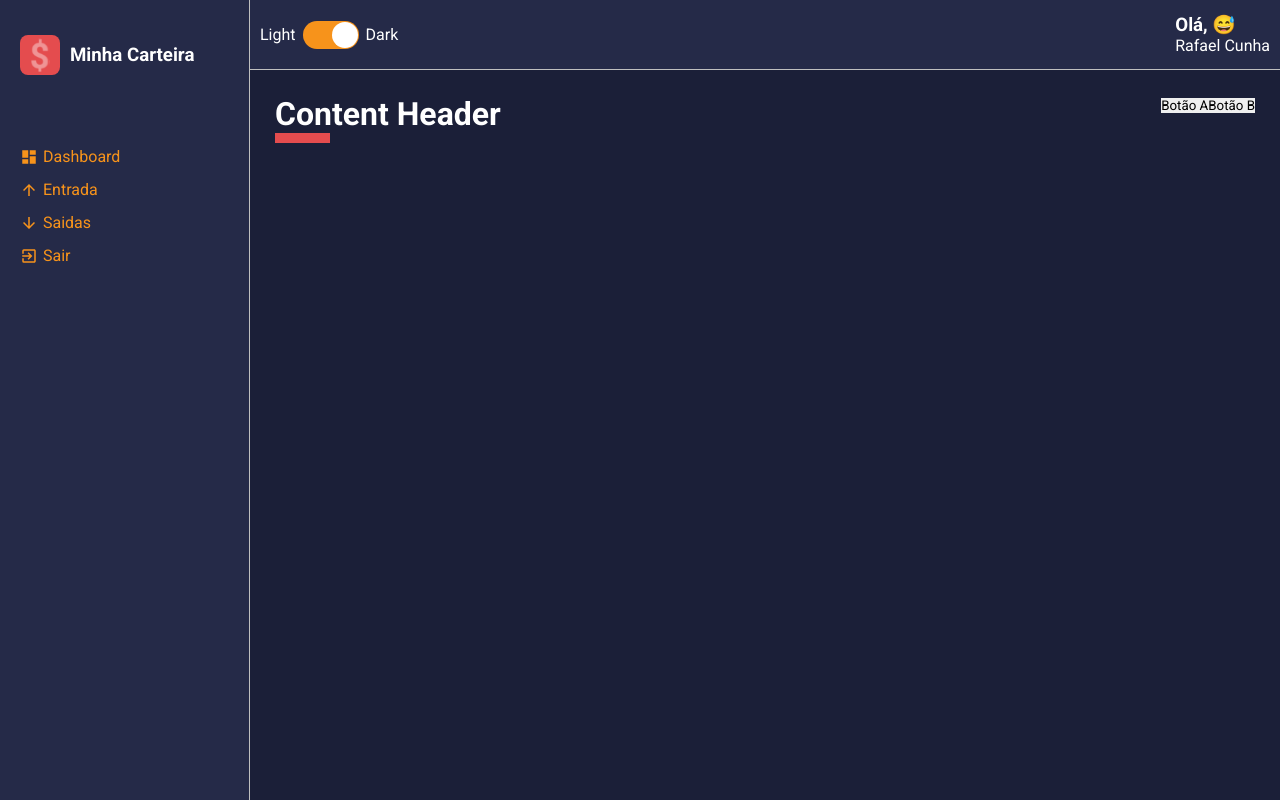
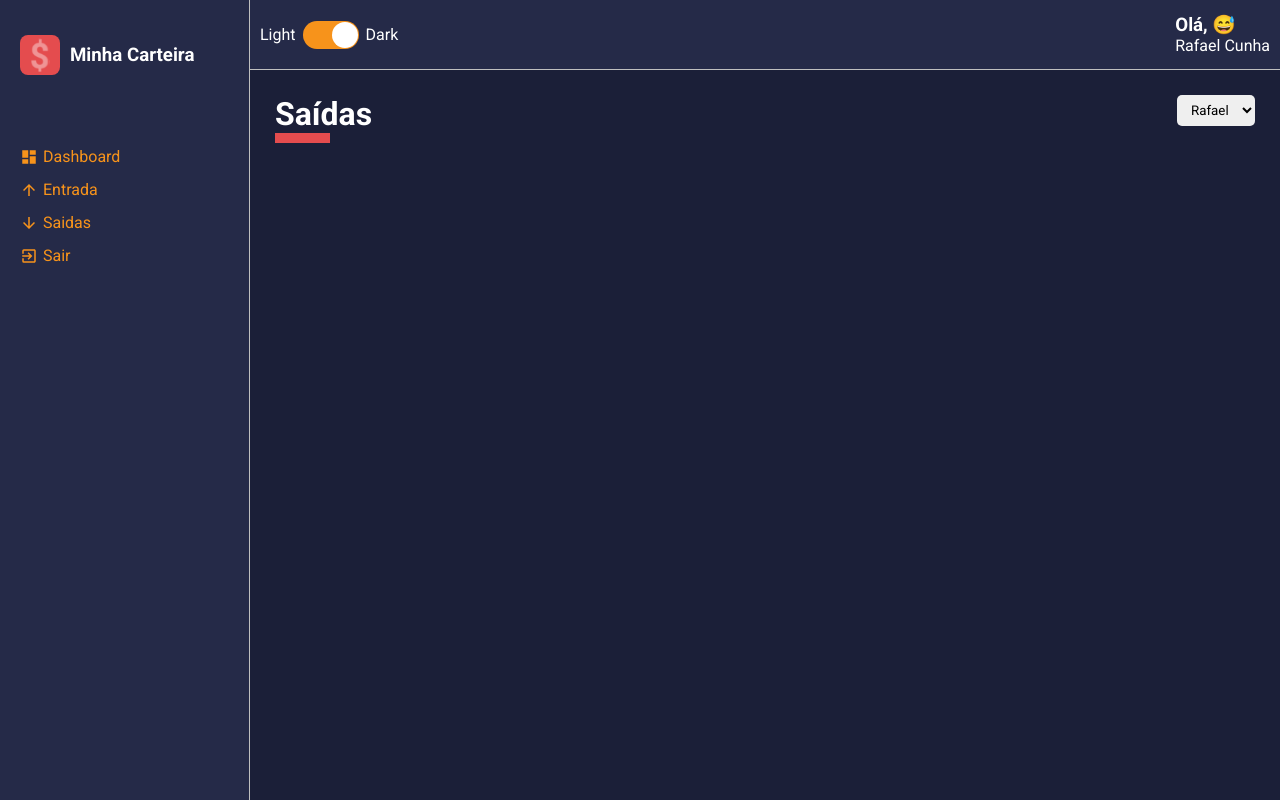
Before and after one commit to RafaelBispoCunha/curso-react-typescript, a React (Create React App) app in the folder minha-carteira/: page / in a window 1280 px wide. Built offline with nearby package versions, Linux system fonts and the light colour scheme.

Commit message:
Criando o componente SelectInput e deixando o HeaderContent dinâmico

```diff
--- a/minha-carteira/src/App.tsx
+++ b/minha-carteira/src/App.tsx
@@ -4,6 +4,7 @@
 
 import Layout from './components/Layout';
 import Dashboard from "./pages/Dashboard";
+import List from "./pages/List";
 import dark from "./styles/themes/dark";
 
 const App: React.FC = () =>{
@@ -11,7 +12,7 @@
       <ThemeProvider theme={dark}>
          <GlobalStyles/>
          <Layout>
-            <Dashboard/>
+            <List/>
          </Layout>
       </ThemeProvider>
    )
--- a/minha-carteira/src/components/ContentHeader/index.tsx
+++ b/minha-carteira/src/components/ContentHeader/index.tsx
@@ -1,15 +1,29 @@
 import React from 'react';
 import { Container, TitleContainer, Controllers } from './styles'
+import SelectInput from '../../components/SelectInput';
 
-const ContentHeader: React.FC = () => {
+interface IContentHeader{
+   title: string;
+   lineColor: string;
+   children: React.ReactNode;
+}
+const ContentHeader: React.FC<IContentHeader> = ({
+   title, lineColor, children
+}) => {
+
+   const options = [
+      {value: 'Rafael', label: 'Rafael'},
+      {value: 'Maria', label: 'Maria'},
+      {value: 'Ana', label: 'Ana'}
+   ]
+
    return(
       <Container>
-         <TitleContainer>
-            <h1>Content Header</h1>
+         <TitleContainer lineColor={lineColor}>
+            <h1>{title}</h1>
          </TitleContainer>
          <Controllers>
-            <button type="button">Botão A</button>
-            <button type="button">Botão B</button>
+            {children}
          </Controllers>
       </Container>
    )
--- a/minha-carteira/src/components/ContentHeader/styles.ts
+++ b/minha-carteira/src/components/ContentHeader/styles.ts
@@ -1,5 +1,8 @@
 import styled from "styled-components";
 
+interface ITitleContainerProps{
+   lineColor: string
+}
 export const Container = styled.div`
    width: 100%;
 
@@ -10,7 +13,7 @@
 
 
 `;
-export const TitleContainer = styled.div`
+export const TitleContainer = styled.div<ITitleContainerProps>`
     > h1 {
       color: ${props => props.theme.colors.white};
 
@@ -18,11 +21,11 @@
          content: '';
          display: block;
          width: 55px;
-         border-bottom: 10px solid ${props => props.theme.colors.warning};
+         border-bottom: 10px solid ${props => props.lineColor};
       }
    }
 `;
 
 export const Controllers = styled.div`
-
+   display: flex;
 `;
--- /dev/null
+++ b/minha-carteira/src/components/SelectInput/index.tsx
@@ -0,0 +1,24 @@
+import React from "react";
+import { Container } from './styles'
+
+interface ISelectInputProps{
+   options: {
+      value: string | number;
+      label: string | number;
+   }[],
+}
+
+const SelectInput: React.FC<ISelectInputProps> = ({ options }) => {
+   return(
+      <Container>
+         <select>
+            {options.map(option =>(
+               <option value={option.value}>{option.label}</option>
+            ))
+            }
+         </select>
+      </Container>
+   )
+}
+
+export default SelectInput;
--- /dev/null
+++ b/minha-carteira/src/components/SelectInput/styles.ts
@@ -0,0 +1,9 @@
+import styled from "styled-components";
+
+export const Container = styled.div`
+
+   > select {
+      padding: 7px 10px;
+      border-radius: 5px;
+   }
+`;
--- a/minha-carteira/src/pages/Dashboard/index.tsx
+++ b/minha-carteira/src/pages/Dashboard/index.tsx
@@ -1,11 +1,21 @@
 import React from 'react';
 import ContentHeader from '../../components/ContentHeader';
+import SelectInput from '../../components/SelectInput';
 import { Container } from './styles'
 
 const Dashboard: React.FC = () =>{
+
+   const options = [
+      {value: 'Rafael', label: 'Rafael'},
+      {value: 'Maria', label: 'Maria'},
+      {value: 'Ana', label: 'Ana'}
+   ]
+
    return(
       <Container>
-         <ContentHeader/>
+         <ContentHeader  title="Dashboard" lineColor="#F7931B">
+            <SelectInput options={options}/>
+         </ContentHeader>
       </Container>
    )
 }
--- a/minha-carteira/src/pages/List/index.tsx
+++ b/minha-carteira/src/pages/List/index.tsx
@@ -1,8 +1,21 @@
 import React from 'react';
+import ContentHeader from '../../components/ContentHeader';
+import SelectInput from '../../components/SelectInput';
+
+import { Container } from './styles'
+const options = [
+   {value: 'Rafael', label: 'Rafael'},
+   {value: 'Maria', label: 'Maria'},
+   {value: 'Ana', label: 'Ana'}
+]
 
 const List: React.FC = () =>{
    return(
-      <h1>List</h1>
+      <Container>
+         <ContentHeader  title="Saídas" lineColor="#E44C4E">
+            <SelectInput options={options}/>
+         </ContentHeader>
+      </Container>
    )
 }
 
--- /dev/null
+++ b/minha-carteira/src/pages/List/styles.ts
@@ -0,0 +1,3 @@
+import styled from "styled-components";
+
+export const Container = styled.div``;
```
